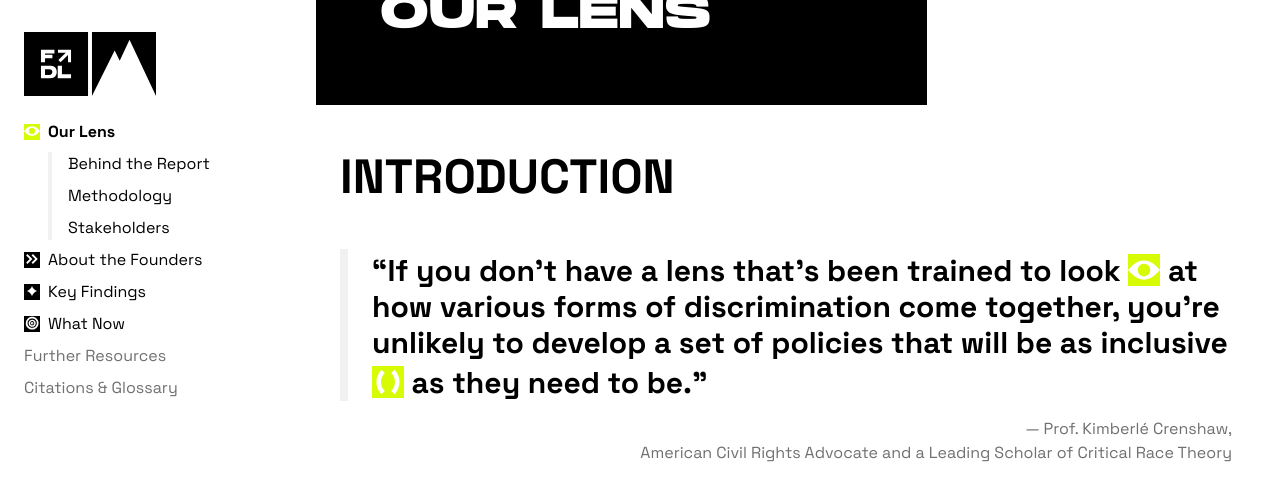
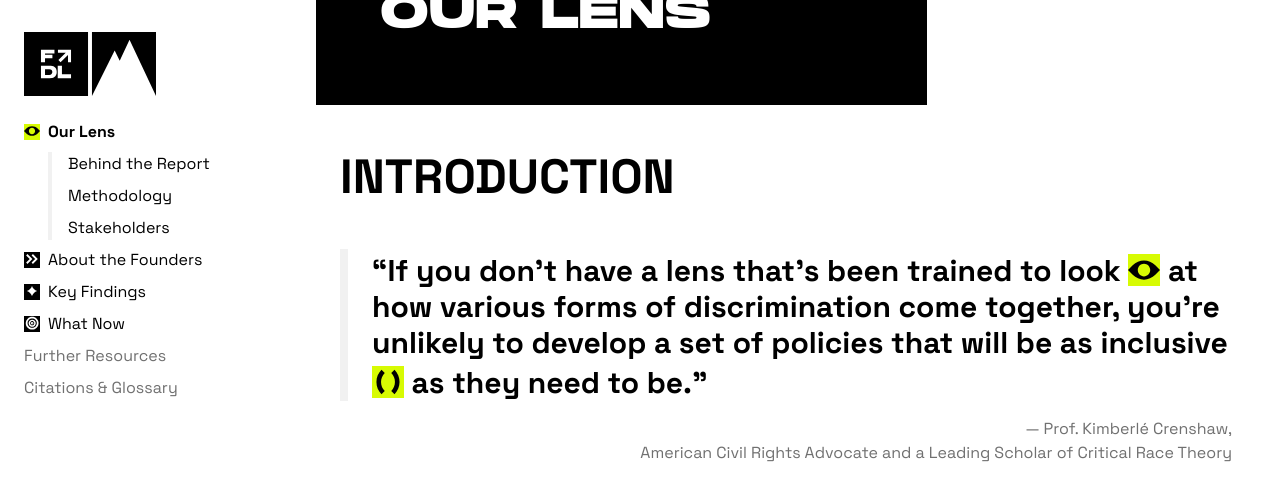
Before and after one commit to Founderland/Report, a Jekyll site: the page built from index.html, in a window 1280 px wide and 900 px high, scrolled down 1493 px. Shown: the top 484 px of the window. Built offline with Jekyll 4.4.1, drawn with Linux system fonts in a browser that asks for light colours.

Commit message:
nav bugfix

```diff
--- a/assets/styles/input.css
+++ b/assets/styles/input.css
@@ -811,8 +811,8 @@ nav.active {
     @apply text-white;
 }
 #section-1 .symbol::after,
-.nav-section-1..nav-parent.active .symbol::after,
+.nav-section-1.nav-parent.active .symbol::after,
 #section-4 .symbol::after,
-.nav-section-4..nav-parent.active .symbol::after {
+.nav-section-4.nav-parent.active .symbol::after {
         filter: brightness(0%);
 }
--- a/assets/styles/output.css
+++ b/assets/styles/output.css
@@ -1809,9 +1809,9 @@ nav.active {
 }
 
 #section-1 .symbol::after,
-.nav-section-1..nav-parent.active .symbol::after,
+.nav-section-1.nav-parent.active .symbol::after,
 #section-4 .symbol::after,
-.nav-section-4..nav-parent.active .symbol::after {
+.nav-section-4.nav-parent.active .symbol::after {
   filter: brightness(0%);
 }
 
```
